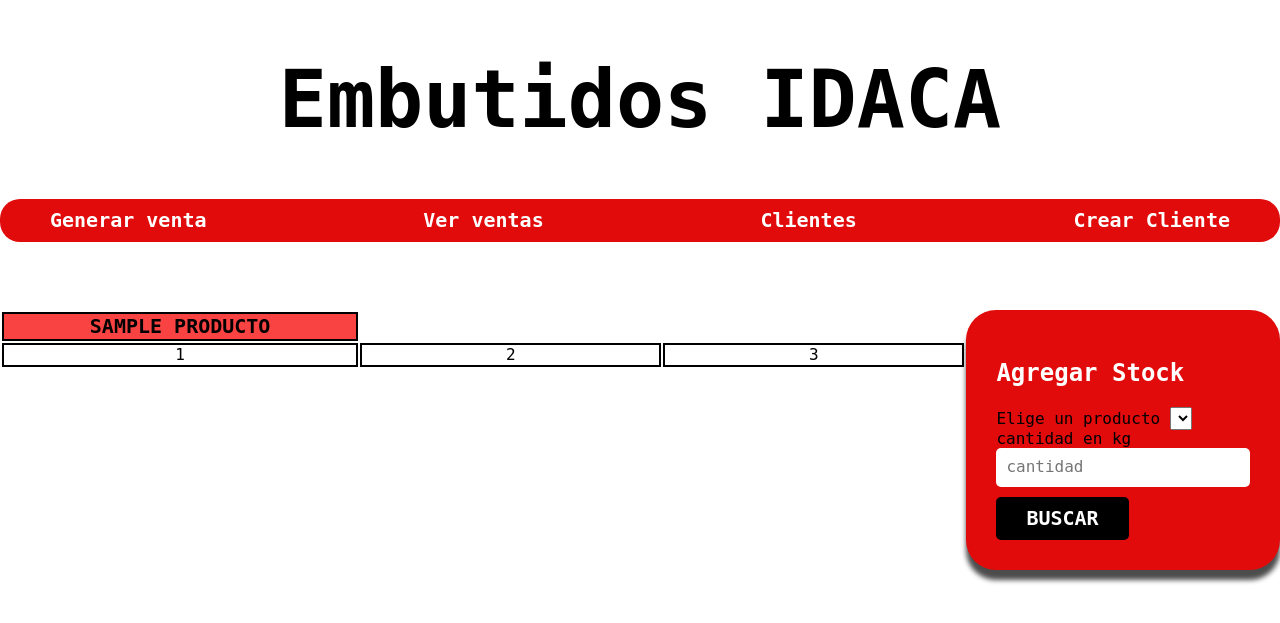
After one commit to isacaFN/proyecto_idaca, a PHP site: page /sections/inventario.php in a window 1280 px wide. The commit adds this page. Shown: the top 623 px of the page. Run offline with PHP 8.4, Linux system fonts and the light colour scheme; tables that the repository leaves empty or names only in its code hold one stand-in row (values such as "Sample post"); lists and menus that the app fills with data are empty.

Commit message:
nueva section stock

```diff
--- a/css/style.css
+++ b/css/style.css
@@ -200,3 +200,7 @@ th{
     font-size: 2rem;
     padding: 2rem;
 }
+
+.stock{
+    display: flex;
+}
--- a/buscar.php
+++ b/functions/buscar.php
@@ -17,7 +17,7 @@
         header('location: generar-venta.php');
     }
     else{
-        header('location: buscar-cliente.php?alert=2');
+        header('location: ../sections/buscar-cliente.php?alert=2');
     }
     $conn->close();
 
--- a/index.html
+++ b/index.html
@@ -16,7 +16,7 @@
 
         <img src="img/logoidaca.jpg" alt="" width="300" height="157"/>
 
-            <form action="menup.html">
+            <form action="menup.php">
                 <div><br><br>
                     <button class="btn btn-primary w-100 py-2" type="submit">Iniciar Conexion</button>
                 </div>
--- a/menup.php
+++ /dev/null
@@ -1,3 +0,0 @@
-<?php
-    require_once("templates/navegacion.html");
-?>
--- a/buscar-cliente.php
+++ b/sections/buscar-cliente.php
@@ -1,6 +1,6 @@
        <div>
             <?php
-                require_once("templates/navegacion.html");
+               require_once 'navegacion.html';
                 if (isset($_GET['alert'])) {
                     echo 'El usuario no existe';
                 }
@@ -12,7 +12,7 @@
 
         <section>
         <br><br><br>
-            <form class="formulario sombra" action="buscar.php" method="post">
+            <form class="formulario sombra" action="../functions/buscar.php" method="post">
                 <fieldset>
                     <legend>Buscar cliente</legend>
                     <div class="contenedor-campos">
--- a/clientes.php
+++ b/sections/clientes.php
@@ -1,6 +1,6 @@
 <?php
-    require_once("templates/navegacion.html");
-    require_once("conexion.php");
+    require_once 'navegacion.html';
+    require_once("../functions/conexion.php");
 ?>
 
         <main>
--- a/crear.php
+++ b/sections/crear.php
@@ -1,5 +1,5 @@
 <?php
-        require_once("templates/navegacion.html");
+        require_once 'navegacion.html';
         if (isset($_GET['alert'])) {?>
             <div class="window-notice">
                 <div class="content">
@@ -14,7 +14,7 @@
 
         <section>
             <br><br><br>
-            <form class="formulario sombra" action="crear-cliente.php" method="post">
+            <form class="formulario sombra" action="../functions/crear-cliente.php" method="post">
                 <fieldset>
                     <legend>llena todos los campos para crear el cliente</legend>
                     <div class="contenedor-campos">
--- a/generar-venta.php
+++ b/sections/generar-venta.php
@@ -1,6 +1,6 @@
 <?php
-    require_once("templates/navegacion.html");
-    require_once 'conexion.php';
+    require_once 'navegacion.html';
+    require_once '../functions/conexion.php';
     session_start();
 
 ?>
@@ -18,7 +18,7 @@
 
     <main>
     <br><br><br>
-    <form class="formulario" action="ingresar-venta.php" method="post">
+    <form class="formulario" action="../functions/ingresar-venta.php" method="post">
                 <fieldset>
                     <legend>Rellena los campos para generar la venta</legend>
 
--- /dev/null
+++ b/sections/inventario.php
@@ -0,0 +1,47 @@
+<?php
+require_once 'navegacion.html';
+require_once("../functions/conexion.php");
+?>
+
+<h2>Stock Actual</h2>
+<section class="stock">
+    <div>
+        <table class="tabla">
+        <?php
+            $sql = "SELECT nomprod from producto";
+            $resul = mysqli_query($conn, $sql);
+            ?><tr><?php
+            if(mysqli_num_rows($resul) > 0) {
+            while($fila = mysqli_fetch_assoc($resul)){?>
+                <th><?php echo $fila["nomprod"];?></th>
+                <?php }}?>
+            </tr>
+
+            <tr>
+                <td>1</td>
+                <td>2</td>
+                <td>3</td>
+            </tr>
+        </table>
+    </div>
+
+    <div>
+        <form class="formulario sombra" action="../functions/addstock.php" method="post" >
+            <h2>Agregar Stock</h2>
+            <label for="codpro">Elige un producto</label>
+            <select name="codpro">
+            <?php
+            while($fila = mysqli_fetch_assoc($resul)){?>
+                <option id="<?php $fila["nomprod"];?>"><?php echo $fila["nomprod"];?></option>
+            <?php } $conn->close();?>
+            </select>
+
+            <label for="cant">cantidad en kg</label>
+            <input name="cant" class="input-estilo"  type="tel" placeholder="cantidad">
+
+            <input class="boton with100" type="submit" value="Buscar">
+
+        </form>
+    </div>
+
+</section>
--- /dev/null
+++ b/sections/menup.php
@@ -0,0 +1,3 @@
+<?php
+    require_once 'navegacion.html';
+?>
--- a/templates/navegacion.html
+++ b/sections/navegacion.html
@@ -6,10 +6,10 @@
   <meta name="viewport" content="width=device-width, initial-scale=1.0">
   <title>Embutidos IDACA</title>
 
-  <link rel="stylesheet" href="css/normalize.css">
+  <link rel="stylesheet" href="../css/normalize.css">
 
-  <link rel="preload" href="css/style.css" as="style">
-  <link href="css/style.css" rel="stylesheet">
+  <link rel="preload" href="../css/style.css" as="style">
+  <link href="../css/style.css" rel="stylesheet">
 </head>
 
 <body>
--- a/ventas.php
+++ b/sections/ventas.php
@@ -1,6 +1,6 @@
 <?php
-        require_once("templates/navegacion.html");
-    	require_once("conexion.php");
+        require_once 'navegacion.html';
+    	require_once("../functions/conexion.php");
 ?>
 
         <main>
```
Also changed, not shown: functions/addstock.php (added, +26 -0 lines), functions/conexion.php (renamed from conexion.php), functions/crear-cliente.php (renamed from crear-cliente.php), functions/ingresar-venta.php (renamed from ingresar-venta.php).
